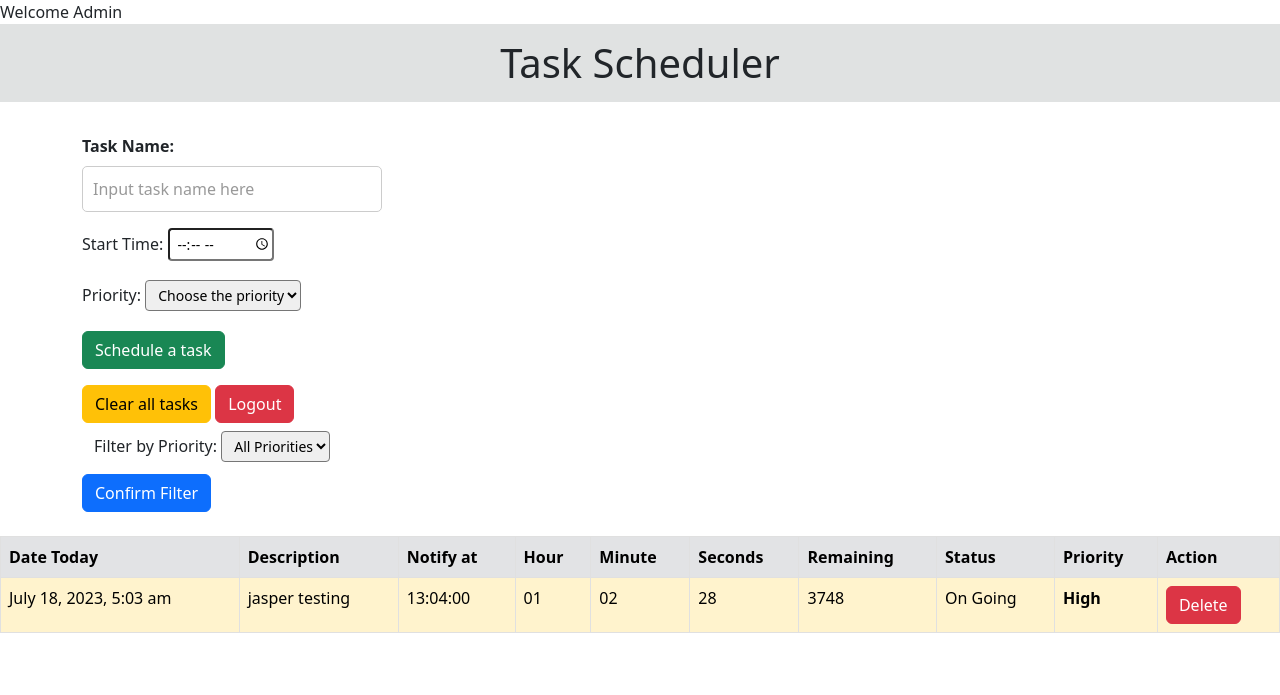
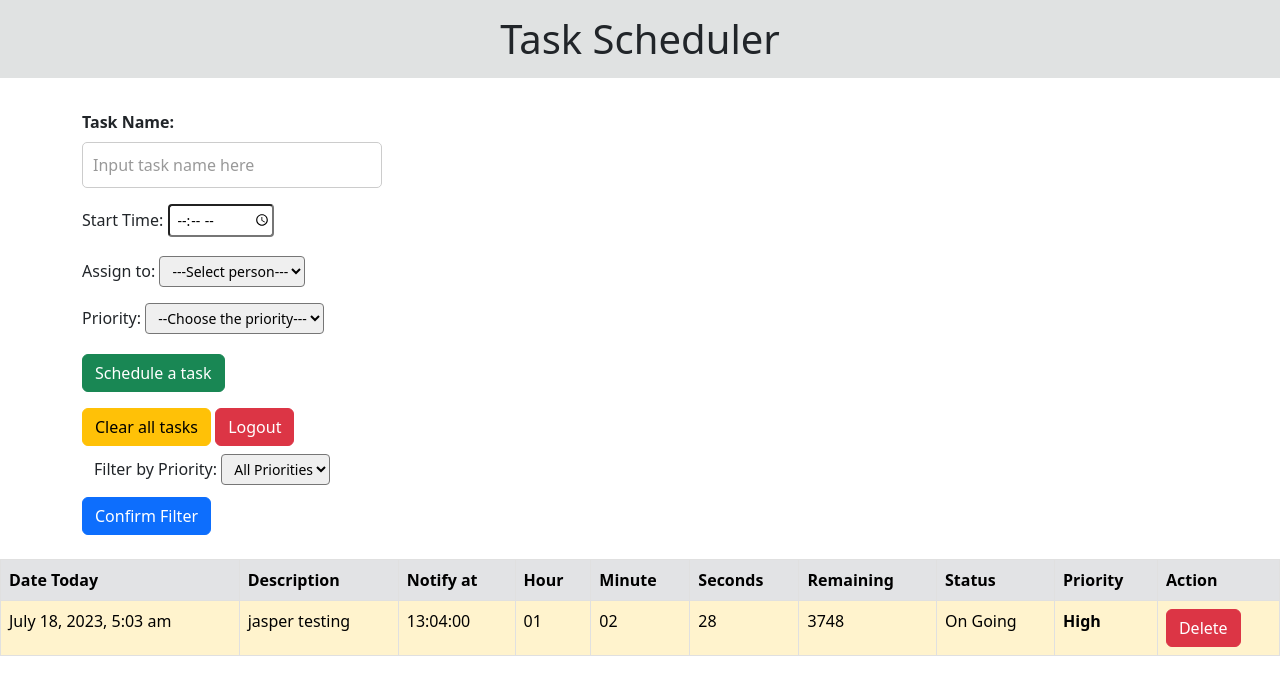
Before and after one commit to mjasper30/Scheduler-Task, a PHP site: page /admin/task.php in a window 1280 px wide. Shown: the top 695 px of the page. Run offline with PHP 8.4, Linux system fonts and the light colour scheme; data comes from the database, SQL or seed files in the repository.

Commit message:
add task based on username in admin page

```diff
--- a/admin/task.php
+++ b/admin/task.php
@@ -27,11 +27,12 @@
     $startTime = $_POST['startTime'];
     $priority = $_POST['priority'];
     $username = $_SESSION['username'];
+    $assign_to = $_POST['selected_option'];
 
     // !added the session username for roles like user or admin
 
     // Insert task into the database
-    $sql = "INSERT INTO tasks (username, taskName, startTime, priority) VALUES ('$username', '$taskName', '$startTime', '$priority')";
+    $sql = "INSERT INTO tasks (username, taskName, startTime, priority, assign_to) VALUES ('$username', '$taskName', '$startTime', '$priority', '$assign_to')";
 
     if ($conn->query($sql) === TRUE) {
         echo "<script>alert('Task scheduled successfully');</script>";
@@ -48,8 +49,7 @@
     <meta charset="UTF-8">
     <meta name="viewport" content="width=device-width, initial-scale=1.0">
     <title>Task Scheduler</title>
-    <link href="https://cdn.jsdelivr.net/npm/bootstrap@5.3.0/dist/css/bootstrap.min.css" rel="stylesheet"
-        integrity="sha384-9ndCyUaIbzAi2FUVXJi0CjmCapSmO7SnpJef0486qhLnuZ2cdeRhO02iuK6FUUVM" crossorigin="anonymous">
+    <link href="https://cdn.jsdelivr.net/npm/bootstrap@5.3.0/dist/css/bootstrap.min.css" rel="stylesheet" integrity="sha384-9ndCyUaIbzAi2FUVXJi0CjmCapSmO7SnpJef0486qhLnuZ2cdeRhO02iuK6FUUVM" crossorigin="anonymous">
     <script src="https://code.jquery.com/jquery-3.6.0.min.js"></script>
     <style>
         /* CSS FOR HEADER */
@@ -137,12 +137,10 @@
             background-color: #f2f2f2;
         }
     </style>
-    <link rel="stylesheet" href="css/alert.css">
+    <link rel="stylesheet" href="../css/alert.css">
 </head>
 
 <body>
-    <!-- Test to see if the username displays in the session -->
-    <?php echo "Welcome Admin" ?>
     <h1>Task Scheduler</h1>
     <br>
 
@@ -151,17 +149,31 @@
         <form method="POST" action="<?php echo $_SERVER['PHP_SELF']; ?>">
             <div class="mb-3">
                 <label for="taskName" class="form-label">Task Name:</label>
-                <input type="text" id="taskName" name="taskName" class="form-control" placeholder="Input task name here"
-                    required>
+                <input type="text" id="taskName" name="taskName" class="form-control" placeholder="Input task name here" required>
             </div>
             <div class="mb-3">
                 <label for="startTime" class="form-label">Start Time:</label>
                 <input type="time" id="startTime" name="startTime" class="form-select-sm" required>
             </div>
+            <label for="selectOption">Assign to:</label>
+            <select class="form-select-sm mb-3" id="selectOption" name="selected_option" required>
+                <option selected disabled value="">---Select person---</option>
+                <?php
+
+                // Query to fetch values from your database (change the table name and column name as needed)
+                $query = "SELECT username FROM users";
+                $result = mysqli_query($conn, $query);
+                // Loop through the fetched data and create the options for the select dropdown
+                while ($row = mysqli_fetch_assoc($result)) {
+                    $username = $row['username'];
+                    echo "<option value='$username'>$username</option>";
+                }
+                ?>
+            </select>
             <div class="mb-3">
                 <label for="priority" class="form-label">Priority:</label>
                 <select class="form-select-sm" id="priority" name="priority" required>
-                    <option selected disabled value="">Choose the priority</option>
+                    <option selected disabled value="">--Choose the priority---</option>
                     <option value="High">High</option>
                     <option value="Normal">Normal</option>
                     <option value="Minimal">Minimal</option>
@@ -450,7 +462,7 @@
         //     }
         // }
     </script>
-    <script src="js/alert.js"></script>
+    <script src="../js/alert.js"></script>
 </body>
 
 </html>
--- a/user/load_data.php
+++ b/user/load_data.php
@@ -15,7 +15,7 @@
 $username = $_SESSION['username'];
 
 // Fetch tasks from the database
-$sql = "SELECT * FROM tasks WHERE username = '$username'";
+$sql = "SELECT * FROM tasks WHERE username = '$username' OR assign_to = '$username'";
 $result = $conn->query($sql);
 
 // Start building the HTML for the table
```
Lines whose indentation alone changed are shown as unchanged.
